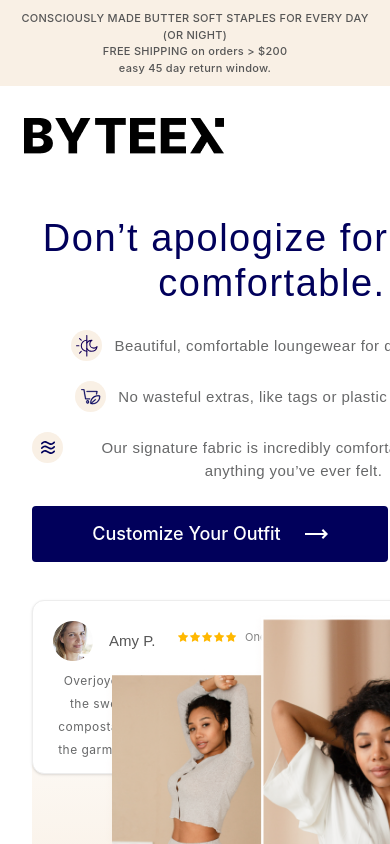
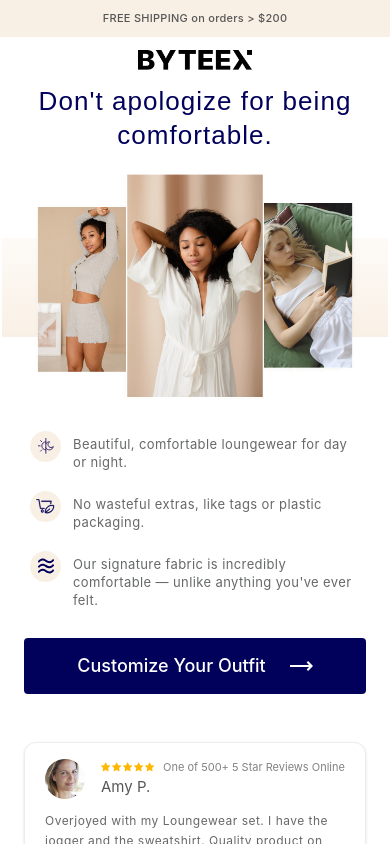
Before and after one commit to marharita08/byteex, a React (Vite) app: page / in a window 390 px wide. Shown: the top 844 px of the page. Built offline with nearby package versions, Linux system fonts and the light colour scheme.

Commit message:
add responsiveness for hero section

```diff
--- a/src/components/HeroSection.tsx
+++ b/src/components/HeroSection.tsx
@@ -17,103 +17,117 @@
   avatar: amyP,
 };
 
+const HeroGallery = ({ className }: { className?: string }) => (
+  <div className={`flex items-center justify-center ${className}`}>
+    <div className="w-[70px] h-[99px] md:w-[134px] md:h-[189px] bg-linear-to-t shrink-0 from-background to-background/30 -mr-10 md:-mr-16" />
+    <img
+      src={hero1}
+      alt=""
+      className="-mr-8 xl:-mr-15 z-10 w-[120px] md:w-[209px]"
+    />
+    <img src={hero2} alt="" className="z-20 w-[150px] md:w-[260px]" />
+    <img
+      src={hero3}
+      alt=""
+      className="-ml-8 xl:-ml-15 z-10 w-[120px] md:w-[209px]"
+    />
+    <div className="w-[70px] h-[99px] md:w-[134px] md:h-[189px] bg-linear-to-t shrink-0 from-background to-background/30 -ml-10 md:-ml-16" />
+  </div>
+);
+
 export const HeroSection = () => {
   return (
     <section className="flex flex-col w-full mb-[62px]">
       <div className="bg-background text-neutral-500 font-suisse text-center px-5 py-2.5 text-[11px] font-medium tracking-wide">
-        CONSCIOUSLY MADE BUTTER SOFT STAPLES FOR EVERY DAY (OR NIGHT)
-        <span className="mx-3 opacity-50 hidden sm:inline">|</span>
-        <br className="sm:hidden mt-1" />
+        <span className="hidden md:inline">
+          CONSCIOUSLY MADE BUTTER SOFT STAPLES FOR EVERY DAY (OR NIGHT) |{" "}
+        </span>
         FREE SHIPPING on orders &gt; $200
-        <span className="mx-3 opacity-50 hidden sm:inline">|</span>
-        <br className="sm:hidden mt-1" />
-        easy 45 day return window.
+        <span className="hidden md:inline"> | easy 45 day return window.</span>
       </div>
 
-      <div className="max-w-7xl mx-auto px-6 pt-8">
-        <img src={logo} alt="byteex" />
-        <div className="flex flex-col lg:flex-row items-start w-full gap-12 mt-[62px] pl-2">
-          <div className="flex flex-col gap-6 text-center lg:text-left max-w-[480px] relative">
-            <div className="flex flex-col gap-4">
-              <h1 className="text-[38px] leading-[45px] tracking-[0.04em] text-primary">
-                Don’t apologize for being comfortable.
+      <div className="max-w-7xl mx-auto px-6 pt-[13px] md:pt-8 flex flex-col items-center xl:items-start">
+        <img src={logo} alt="byteex" className="w-[114px] xl:w-auto" />
+
+        <div className="flex flex-col xl:flex-row items-center xl:items-start w-full gap-10 xl:gap-12 mt-3.5 md:mt-[62px] md:pl-2">
+          <div className="flex flex-col text-center xl:text-left max-w-[480px] relative">
+            <h1 className="order-1 text-[26px] md:text-[38px] leading-[34px] md:leading-[45px] tracking-[0.04em] text-primary font-medium md:mb-8 mb-[17px]">
+              Don't apologize for being comfortable.
             </h1>
+
+            <HeroGallery className="order-2 xl:hidden mb-[25px]" />
+
+            <div className="self-center xl:self-start order-3 flex flex-col gap-5 text-[13px] md:text-[15px] leading-[18px] md:leading-[23px] tracking-[0.03em] text-neutral-400 items-start mb-[29px] md:mb-[25px] max-w-[330px] md:max-w-[380px] xl:max-w-none">
+              <div className="flex items-start gap-3 text-left ">
+                <div className="flex items-center rounded-full bg-background w-[31px] h-[31px] shrink-0 justify-center">
+                  <img src={sunAndMoon} alt="" className="w-4 h-4" />
                 </div>
-
-            <div className="flex flex-col gap-5 text-[15px] leading-[23px] tracking-[0.03em] text-neutral-400 max-w-lg mx-auto lg:mx-0 items-center lg:items-start">
-              <div className="flex items-start gap-3">
-                <div className="flex items-center rounded-full bg-background w-[31px] h-[31px] shrink-0 justify-center">
-                  <img src={sunAndMoon} alt="" />
-                </div>
-                <p className="mt-1">
+                <p className="mt-1 font-suisse">
                   Beautiful, comfortable loungewear for day or night.
                 </p>
               </div>
-              <div className="flex items-start gap-3">
+              <div className="flex items-start gap-3 text-left ">
                 <div className="flex items-center rounded-full bg-background w-[31px] h-[31px] shrink-0 justify-center">
-                  <CartIcon className="text-primary w-5 h-4" />
+                  <CartIcon className="text-primary w-[19px] h-[15px]" />
                 </div>
-                <p className="mt-1">
+                <p className="mt-1 font-suisse">
                   No wasteful extras, like tags or plastic packaging.
                 </p>
               </div>
-              <div className="flex items-start gap-3">
+              <div className="flex items-start gap-3 text-left ">
                 <div className="flex items-center rounded-full bg-background w-[31px] h-[31px] shrink-0 justify-center">
-                  <img src={waves} alt="" />
+                  <img src={waves} alt="" className="w-4 h-4" />
                 </div>
-                <p className="mt-1">
+                <p className="mt-1 font-suisse">
                   Our signature fabric is incredibly comfortable — unlike
-                  anything you’ve ever felt.
+                  anything you've ever felt.
                 </p>
               </div>
             </div>
 
-            <div>
-              <button className="bg-primary text-primary-foreground font-suisse border-none rounded text-lg font-medium cursor-pointer flex items-center justify-center gap-6 w-[356px] h-[56px]">
+            <div className="order-4 w-full flex justify-center xl:justify-start mb-6">
+              <button className="bg-primary text-primary-foreground font-suisse border-none rounded text-lg font-medium cursor-pointer flex items-center justify-center gap-6 w-full max-w-[381px] xl:w-[356px] h-[56px]">
                 <span>Customize Your Outfit</span>
                 <img src={arrowRight} alt="" />
               </button>
             </div>
-            <section className="absolute -bottom-53 z-10">
-              <div className="bg-background-white py-3 px-5 rounded-xl border border-border-light shadow-sm flex flex-col items-center max-w-[416px] w-full gap-2">
+
+            <div className="order-5 xl:absolute xl:-bottom-44 xl:left-0 z-10 w-full max-w-[388px] xl:w-[416px] xl:max-w-none mt-6 xl:mt-0 mx-auto xl:mx-0">
+              <div className="bg-background-white py-4 xl:py-3 px-5 rounded-xl border border-border-light shadow-sm flex flex-col items-center gap-3 xl:gap-2">
                 <div className="flex items-center w-full justify-between">
-                  <div className="flex items-center gap-4 mt-2">
+                  <div className="flex w-full items-center gap-4">
                     <img
                       src={review.avatar}
                       alt={review.author}
                       className="w-10 h-10"
                     />
-                    <span className="text-neutral-40 text-[15px]">
+                    <div className="flex  flex-1 flex-col-reverse md:flex-row items-start md:items-center md:gap-2 gap-0 justify-between">
+                      <span className="text-neutral-40 text-[15px] font-suisse">
                         {review.author}
                       </span>
-                  </div>
                       <div className="flex items-center gap-2">
                         <div className="flex gap-px">
-                      <img src={star} alt="star" />
-                      <img src={star} alt="star" />
-                      <img src={star} alt="star" />
-                      <img src={star} alt="star" />
-                      <img src={star} alt="star" />
+                          <img src={star} alt="star" className="w-2.5 h-2.5" />
+                          <img src={star} alt="star" className="w-2.5 h-2.5" />
+                          <img src={star} alt="star" className="w-2.5 h-2.5" />
+                          <img src={star} alt="star" className="w-2.5 h-2.5" />
+                          <img src={star} alt="star" className="w-2.5 h-2.5" />
                         </div>
                         <div className="font-suisse text-[11px] text-neutral-200">
                           One of 500+ 5 Star Reviews Online
                         </div>
                       </div>
                     </div>
-                <p className="text-neutral-400 text-xs font-suisse leading-[23px] tracking-[0.04em]">
+                  </div>
+                </div>
+                <p className="text-neutral-400 text-xs font-suisse leading-[20px] xl:leading-[23px] tracking-[0.04em] text-left">
                   {review.text}
                 </p>
               </div>
-            </section>
+            </div>
           </div>
 
-          <div className="w-[725px] flex items-center">
-            <div className="w-[134px] h-[189px] bg-linear-to-t shrink-0 from-background to-background/30 -mr-16" />
-            <img src={hero1} alt="" className="-mr-15 z-10 w-[209px]" />
-            <img src={hero2} alt="" className="z-20 w-[260px]" />
-            <img src={hero3} alt="" className="-ml-15 z-10 w-[209px]" />
-            <div className="w-[134px] h-[189px] bg-linear-to-t shrink-0 from-background to-background/30 -ml-16" />
-          </div>
+          <HeroGallery className="hidden xl:flex w-[725px]" />
         </div>
       </div>
     </section>
```
Lines whose indentation alone changed are shown as unchanged.
